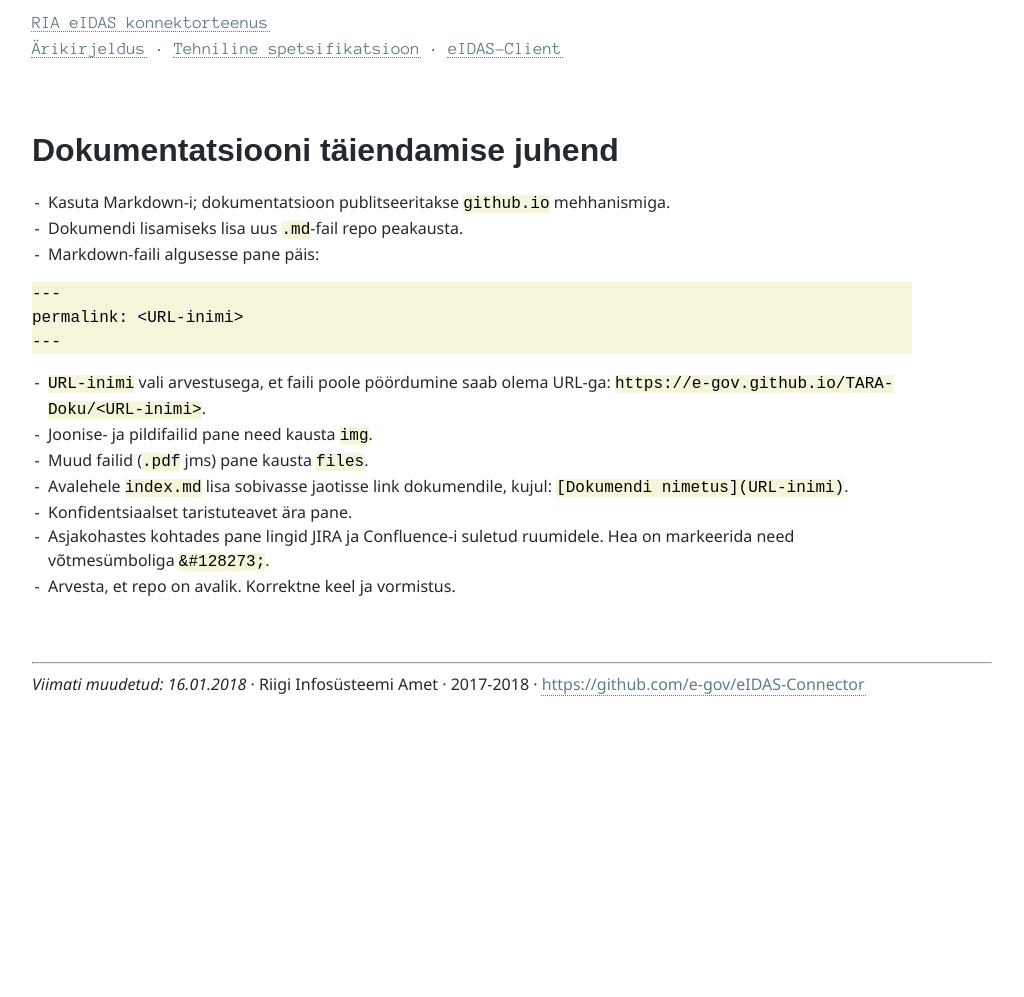
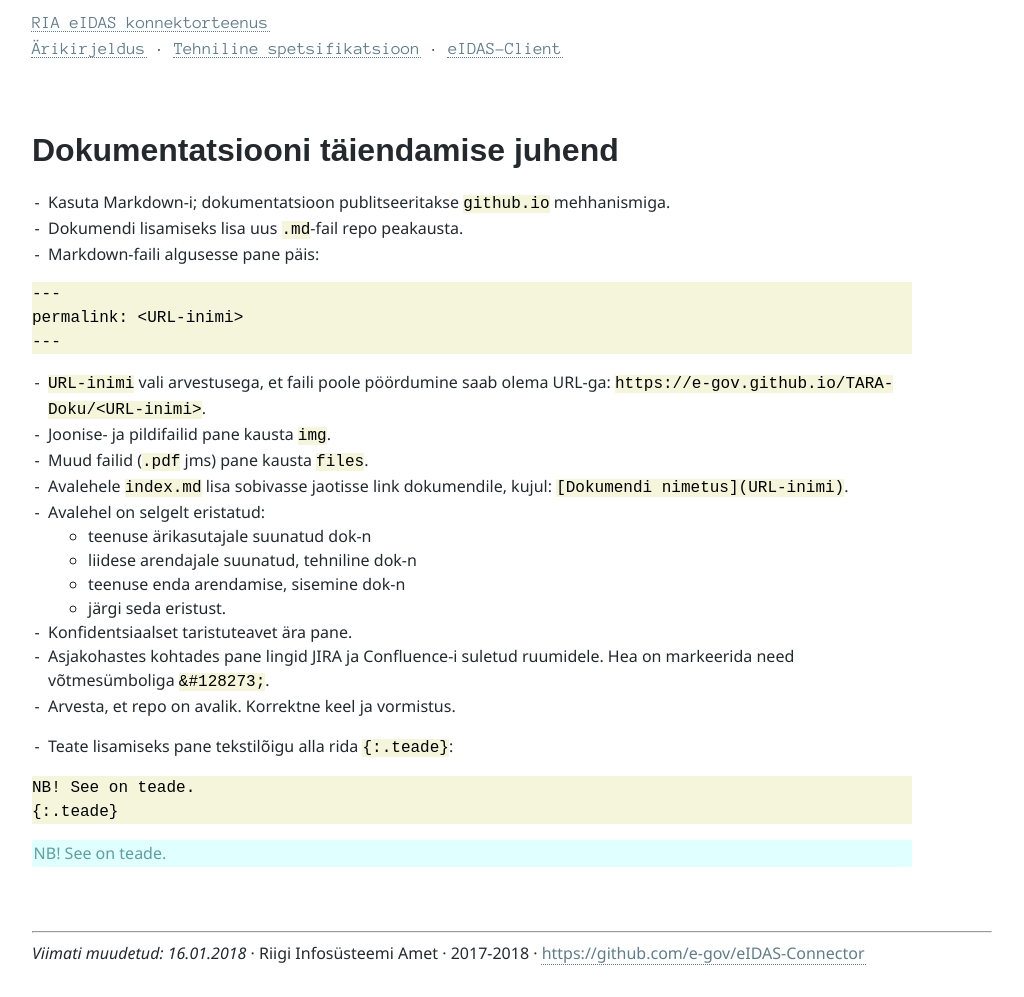
Before and after one commit to e-gov/eIDAS-Node, a Jekyll site: the page built from Dokujuhend.md, in a window 1280 px wide. Shown: the whole page, without its empty margins (0-1024 px from the left). Built offline with Jekyll 4.4.1, drawn with Linux system fonts in a browser that asks for light colours; our own code applies the rules of GitHub Pages for plain Markdown files; before the commit the page ends 900 px from its top, so only the background shows below that.

Commit message:
kohendusi

````diff
--- a/Dokujuhend.md
+++ b/Dokujuhend.md
@@ -16,9 +16,24 @@ permalink: <URL-inimi>
 
 - `URL-inimi` vali arvestusega, et faili poole pöördumine saab olema URL-ga:
 `https://e-gov.github.io/TARA-Doku/<URL-inimi>`.
-- Joonise- ja pildifailid pane need kausta `img`.
+- Joonise- ja pildifailid pane kausta `img`.
 - Muud failid (`.pdf` jms) pane kausta `files`.
 - Avalehele `index.md` lisa sobivasse jaotisse link dokumendile, kujul: `[Dokumendi nimetus](URL-inimi)`.
+- Avalehel on selgelt eristatud:
+    - teenuse ärikasutajale suunatud dok-n
+    - liidese arendajale suunatud, tehniline dok-n
+    - teenuse enda arendamise, sisemine dok-n
+    - järgi seda eristust.
 - Konfidentsiaalset taristuteavet ära pane.
 - Asjakohastes kohtades pane lingid JIRA ja Confluence-i suletud ruumidele. Hea on markeerida need võtmesümboliga `&#128273;`.
 - Arvesta, et repo on avalik. Korrektne keel ja vormistus.
+
+- Teate lisamiseks pane tekstilõigu alla rida `{:.teade}`:
+
+```
+NB! See on teade.
+{:.teade}
+```
+
+NB! See on teade.
+{:.teade}
--- a/css/Times.css
+++ b/css/Times.css
@@ -140,12 +140,4 @@ a[href]:hover {
   background-color: lightcyan;
 }
 
-/* Plokktsitaat */
-blockquote {
-  font-style: italic;
-  font-family: 'Anonymous Pro', monospace;
-  font-size: 16px;
-  margin-left: 0;
-}
-
 /*#endregion */
````
